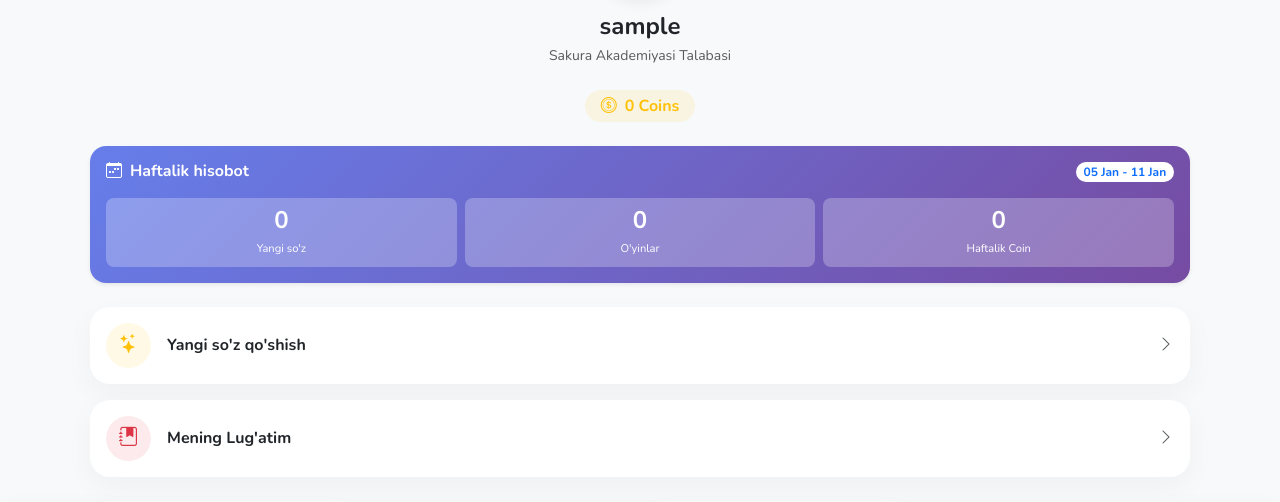
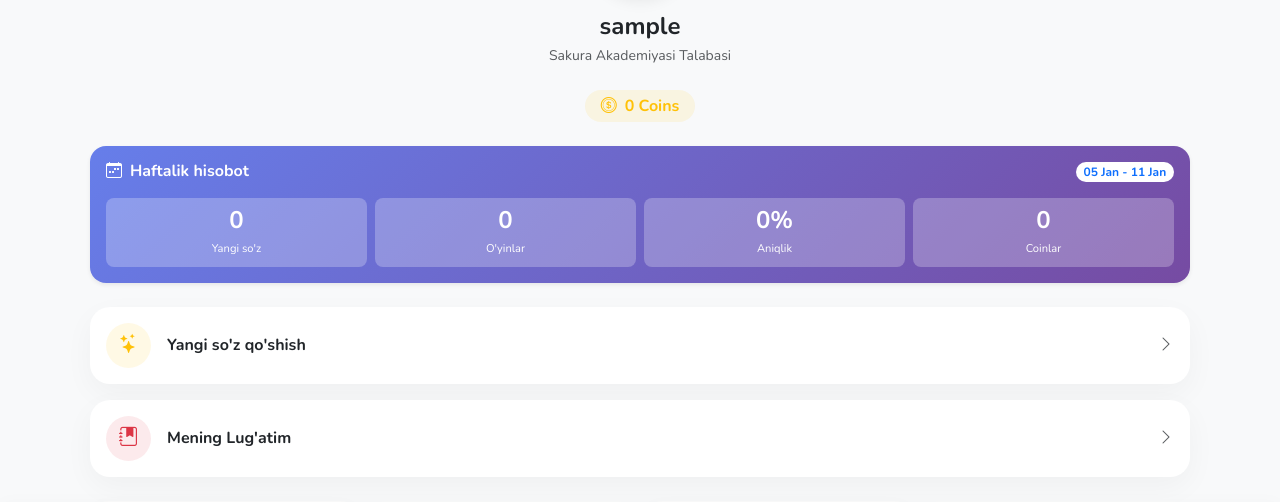
Before and after one commit to Kazoki-ken/EasyNihongo, a Django app: page /profile/ in a window 1280 px wide. Shown: the part 203-705 px from the top of the page. Run offline with Django 4.2, Linux system fonts and the light colour scheme; the visitor is signed in with stand-in values (Sample User, id 1); data comes from the database, SQL or seed files in the repository.

Commit message:
Coin tizimi va Profil yangilanishi
- Profil sahifasidagi Haftalik hisobot 4 ta ustunga o'zgartirildi (Yangi so'z, O'yinlar, Aniqlik, Coinlar).
- Coinlar tizimi to'liq integratsiya qilindi.
- O'yinlar menyusi yangilandi.

```diff
--- a/vocabulary/templates/vocabulary/profile.html
+++ b/vocabulary/templates/vocabulary/profile.html
@@ -29,7 +29,7 @@
                 </div>
 
                 <div class="row text-center g-2">
-                    <div class="col-4">
+                    <div class="col-3">
                         <div class="bg-white bg-opacity-25 rounded-3 p-2 mobile-compact-box">
                             <div class="h4 fw-bold mb-0 mobile-compact-number">
                                 {{ weekly_stats.words_learned }}
@@ -38,18 +38,24 @@
                             <small style="font-size: 0.7rem;">Yangi so'z</small>
                         </div>
                     </div>
-                    <div class="col-4">
+                    <div class="col-3">
                         <div class="bg-white bg-opacity-25 rounded-3 p-2 mobile-compact-box">
                             <div class="h4 fw-bold mb-0 mobile-compact-number">{{ weekly_stats.games_played }}</div>
                             <small style="font-size: 0.7rem;">O'yinlar</small>
                         </div>
                     </div>
-                    <div class="col-4">
+                    <div class="col-3">
+                        <div class="bg-white bg-opacity-25 rounded-3 p-2 mobile-compact-box">
+                            <div class="h4 fw-bold mb-0 mobile-compact-number">{{ weekly_stats.accuracy }}%</div>
+                            <small style="font-size: 0.7rem;">Aniqlik</small>
+                        </div>
+                    </div>
+                    <div class="col-3">
                         <div class="bg-white bg-opacity-25 rounded-3 p-2 mobile-compact-box">
                             <div class="h4 fw-bold mb-0 mobile-compact-number">
                                 {{ weekly_stats.coins_earned }}
                             </div>
-                            <small style="font-size: 0.7rem;">Haftalik Coin</small>
+                            <small style="font-size: 0.7rem;">Coinlar</small>
                         </div>
                     </div>
                 </div>
```
